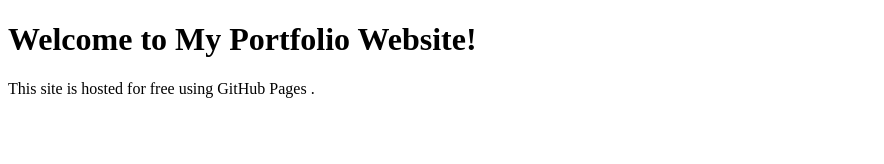
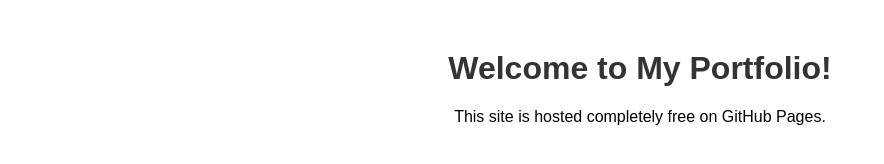
Before and after one commit to manishkumar22cs/manish21github.io, a plain HTML site: page index.html in a window 1280 px wide. Shown: the whole page, without its empty margins (0-884 px from the left). Drawn offline with Linux system fonts and the light colour scheme.

Commit message:
Update index.html

```diff
--- a/index.html
+++ b/index.html
@@ -2,12 +2,15 @@
 <html lang="en">
 <head>
     <meta charset="UTF-8">
+    <meta name="viewport" content="width=device-width, initial-scale=1.0">
     <title>My Portfolio</title>
+    <style>
+        body { font-family: Arial, sans-serif; text-align: center; margin-top: 50px; }
+        h1 { color: #333; }
+    </style>
 </head>
 <body>
-    <h1>Welcome to My Portfolio Website!</h1>
-    <p>This site is hosted for free using
-      GitHub Pages
-      .</p>
+    <h1>Welcome to My Portfolio!</h1>
+    <p>This site is hosted completely free on GitHub Pages.</p>
 </body>
 </html>
```
